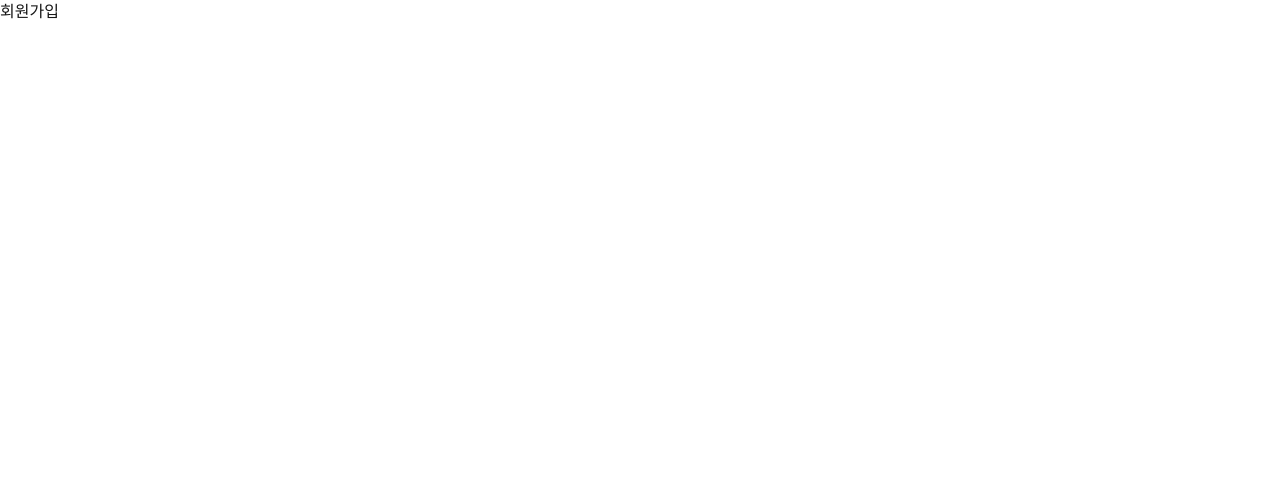
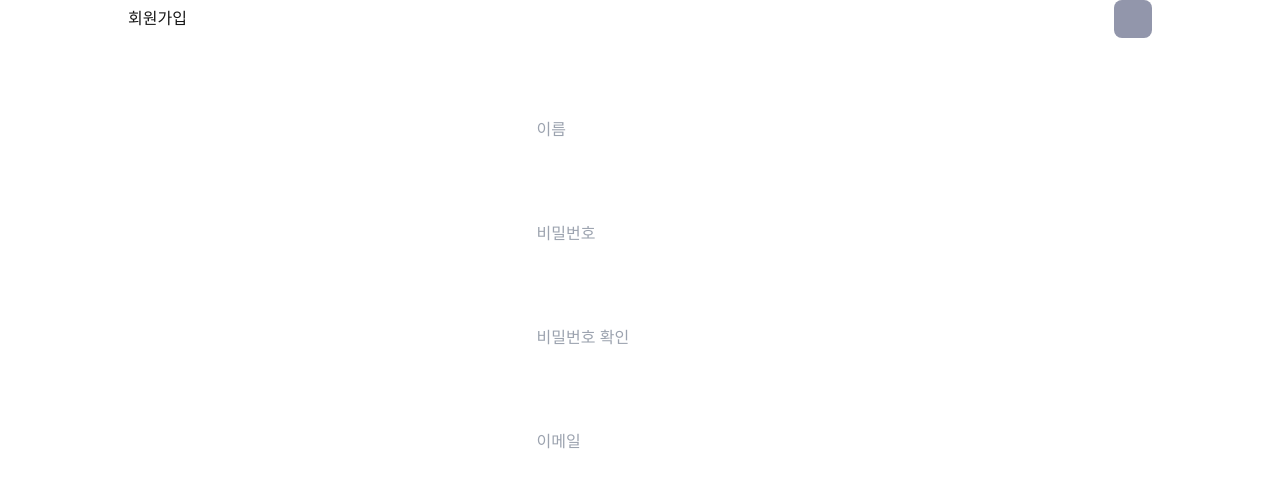
Before and after one commit to Meetup-Project/Meetup_front, a Next.js app: page /SignUp in a window 1280 px wide. Shown: the top 486 px of the page. Built offline with nearby package versions, Linux system fonts and the light colour scheme.

Commit message:
상단부 작업중

```diff
--- a/app/pages/signup.tsx
+++ b/app/pages/signup.tsx
@@ -2,16 +2,19 @@ import React from 'react'
 
 function signup() {
   return (
-    <div id='background'>
-        <div id='topDiv'>
+    <div id='background' className=' bg-white flex flex-col items-center'>
+        <div id='topDiv' className=' flex items-center justify-between w-[80vw]'>
             <span id='signupText'>회원가입</span>
-            <div id='backbutton'></div>
+            <div id='backbutton' className=' rounded-[8px] bg-bluegray w-[38px] h-[38px]'></div>
         </div>
-        <div id='contentDiv'>
-          <input id='name'></input>
-          <input id='password'></input>
-          <input id='passwordcheck'></input>
-          <input id='email'></input>
+        <div id='contentDiv' className='flex flex-col gap-[10vh] mt-[10vh] w-[80vw] items-center'>
+          <input id='name' placeholder='이름' type='string'></input>
+          <input id='password' placeholder='비밀번호' type='password'></input>
+          <input id='passwordcheck' placeholder="비밀번호 확인" type='password'></input>
+          <input id='email' placeholder='이메일' type='email'></input>
+        </div>
+        <div id='bottomDiv'>
+          <div id='subbmit button'></div>
         </div>
     </div>
   )
--- a/tailwind.config.ts
+++ b/tailwind.config.ts
@@ -12,7 +12,8 @@ export default {
         background: "var(--background)",
         foreground: "var(--foreground)",
         blueblue: "#1570EF",
-        graygray: "#D9D9D9"
+        graygray: "#D9D9D9",
+        bluegray: "#9296AB",
       },
       fontFamily: {
         pretendard: ["Pretendard", "sans-serif"],
```
